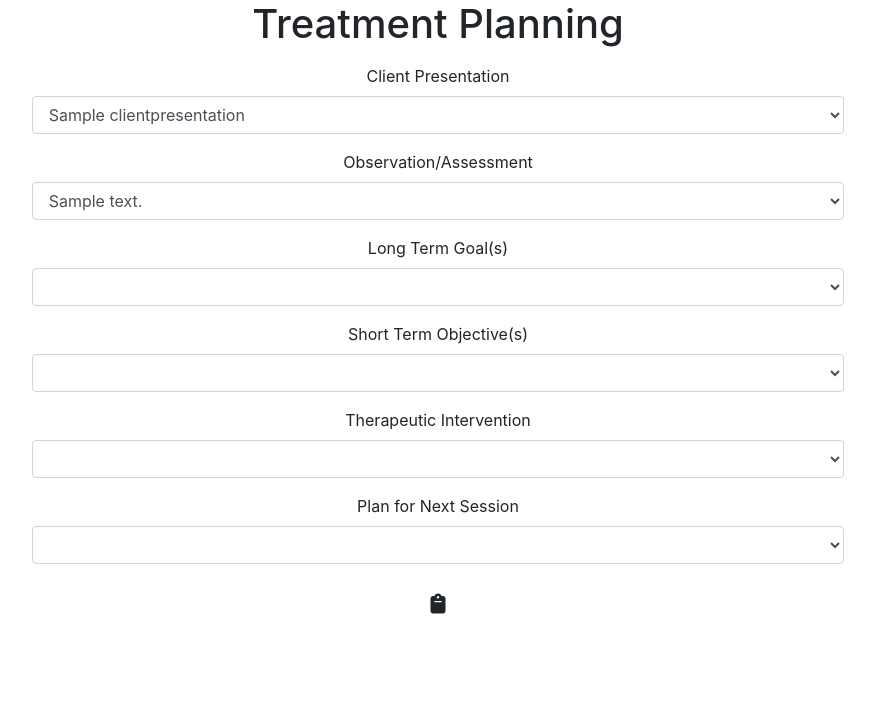
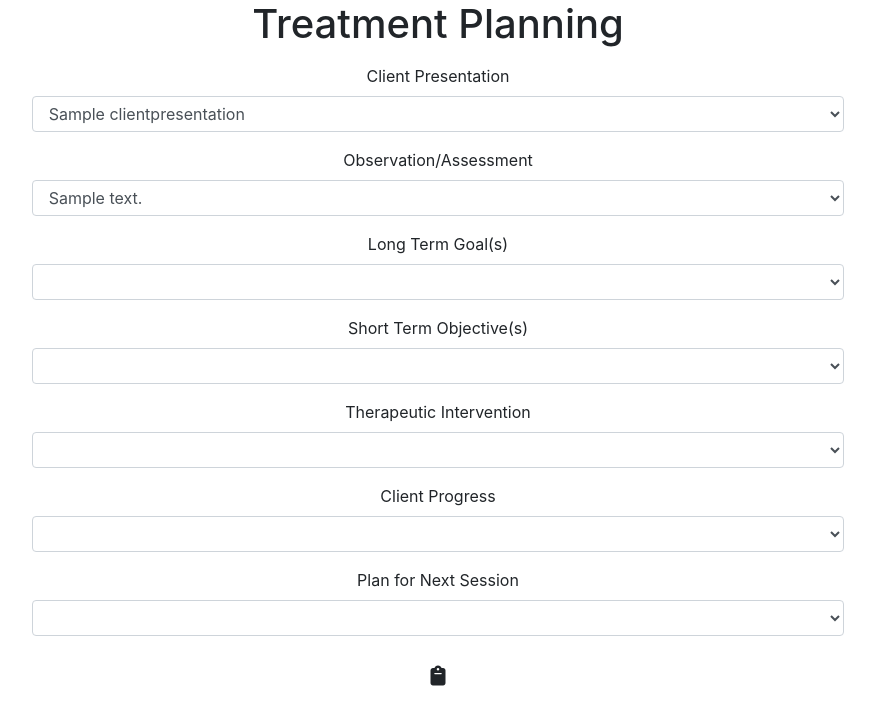
Before and after one commit to printernick/TreatmentPlanning, a Django app: page / in a window 1280 px wide. Shown: the top 725 px of the page, without its empty margins (202-1077 px from the left). Run offline with Django 3.2, Linux system fonts and the light colour scheme; tables that the repository leaves empty hold one stand-in row (values such as "Sample post"); lists and menus that the app fills with data are empty; some libraries are stand-ins or nearby versions.

Commit message:
Fix Short Term Objective(s) and Therapeutic Intervention Additions not showing on main page. Added client progress to main page

```diff
--- /dev/null
+++ b/treatment_plan/static/treatment_plan/styles.css
@@ -0,0 +1,4 @@
+.treatment
+{
+    height: auto;
+}
--- a/treatment_plan/templates/treatment_plan/home.html
+++ b/treatment_plan/templates/treatment_plan/home.html
@@ -14,6 +14,9 @@
 
     <!-- Font Awesome -->
     <script src="https://kit.fontawesome.com/d787f992c4.js" crossorigin="anonymous"></script>
+
+    <!-- Custom CSS -->
+    <link rel="stylesheet" type="text/css" href="{% static 'treatment_plan/styles.css' %}">
 
     <title>Treatment Planning</title>
 </head>
@@ -73,7 +76,7 @@
                 </div>
             </div>
 
-            <!-- Short Term Goal(s) -->
+            <!-- Short Term Objective(s) -->
             <div class="row justify-content-center text-center p-2">
                 <div class="col-sm-8">
                     <label class="treatment" for="shortTermObjectives">Short Term Objective(s)</label>
@@ -92,9 +95,23 @@
                 <div class="col-sm-8">
                     <label class="treatment" for="therapeuticIntervention">Therapeutic Intervention</label>
                     <select class="form-control treatment" id="therapeuticIntervention">
-                        {% for therapeuticIntervention in therapeuticIntervention %}
+                        {% for therapeuticIntervention in therapeuticInterventions %}
                             {% if intId == therapeuticIntervention.clientPresentation.id %}
                                 <option>{{ therapeuticIntervention }} </option>
+                            {% endif %}
+                        {% endfor %}
+                    </select>
+                </div>
+            </div>
+
+            <!-- Client Progress -->
+            <div class="row justify-content-center text-center p-2">
+                <div class="col-sm-8">
+                    <label class="treatment" for="clientProgress">Client Progress</label>
+                    <select class="form-control treatment" id="clientProgress">
+                        {% for clientProgress in clientProgresses %}
+                            {% if intId == clientProgress.clientPresentation.id %}
+                                <option>{{ clientProgress }} </option>
                             {% endif %}
                         {% endfor %}
                     </select>
@@ -115,6 +132,7 @@
                 </div>
             </div>
 
+            <!-- Copy to Clipboard Icon -->
             <div class="row justify-content-center text-center p-2">
                 <div class="col-sm-8">
                     <button id="clipboardButton" type="button" class="btn btn-lg" data-toggle="tooltip"
@@ -139,6 +157,7 @@
         integrity="sha384-JjSmVgyd0p3pXB1rRibZUAYoIIy6OrQ6VrjIEaFf/nJGzIxFDsf4x0xIM+B07jRM"
         crossorigin="anonymous"></script>
 
+    <!-- Custom JavaScript -->
     <script src="{% static 'treatment_plan/scripts.js' %}"></script>
 </body>
 
--- a/treatment_plan/views.py
+++ b/treatment_plan/views.py
@@ -6,7 +6,7 @@ def home(request):
         "clientPresentations": ClientPresentation.objects.all(),
         "observations": Treatment.objects.filter(treatment_type="OB"),
         "longTermGoals": Treatment.objects.filter(treatment_type="LT"),
-        "shortTermGoals": Treatment.objects.filter(treatment_type="ST"),
+        "shortTermObjectives": Treatment.objects.filter(treatment_type="ST"),
         "therapeuticInterventions": Treatment.objects.filter(treatment_type="TI"),
         "clientProgresses": Treatment.objects.filter(treatment_type="CP"),
         "plans": Treatment.objects.filter(treatment_type="PL")
```
Also changed, not shown: treatment_plan/static/treatment_plan/scripts.js (+11 -19 lines), treatment_plan/models.py (line endings or trailing spaces).
